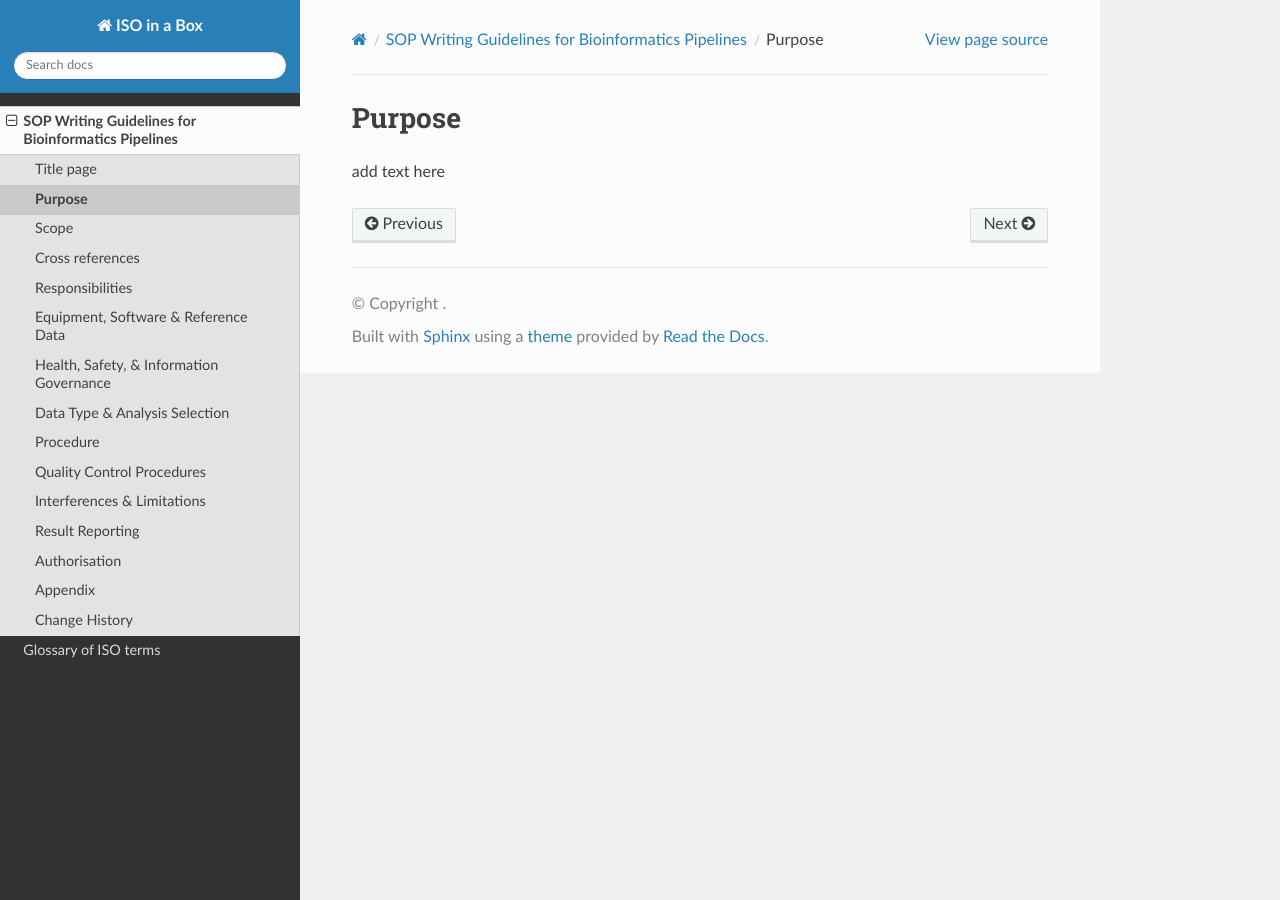
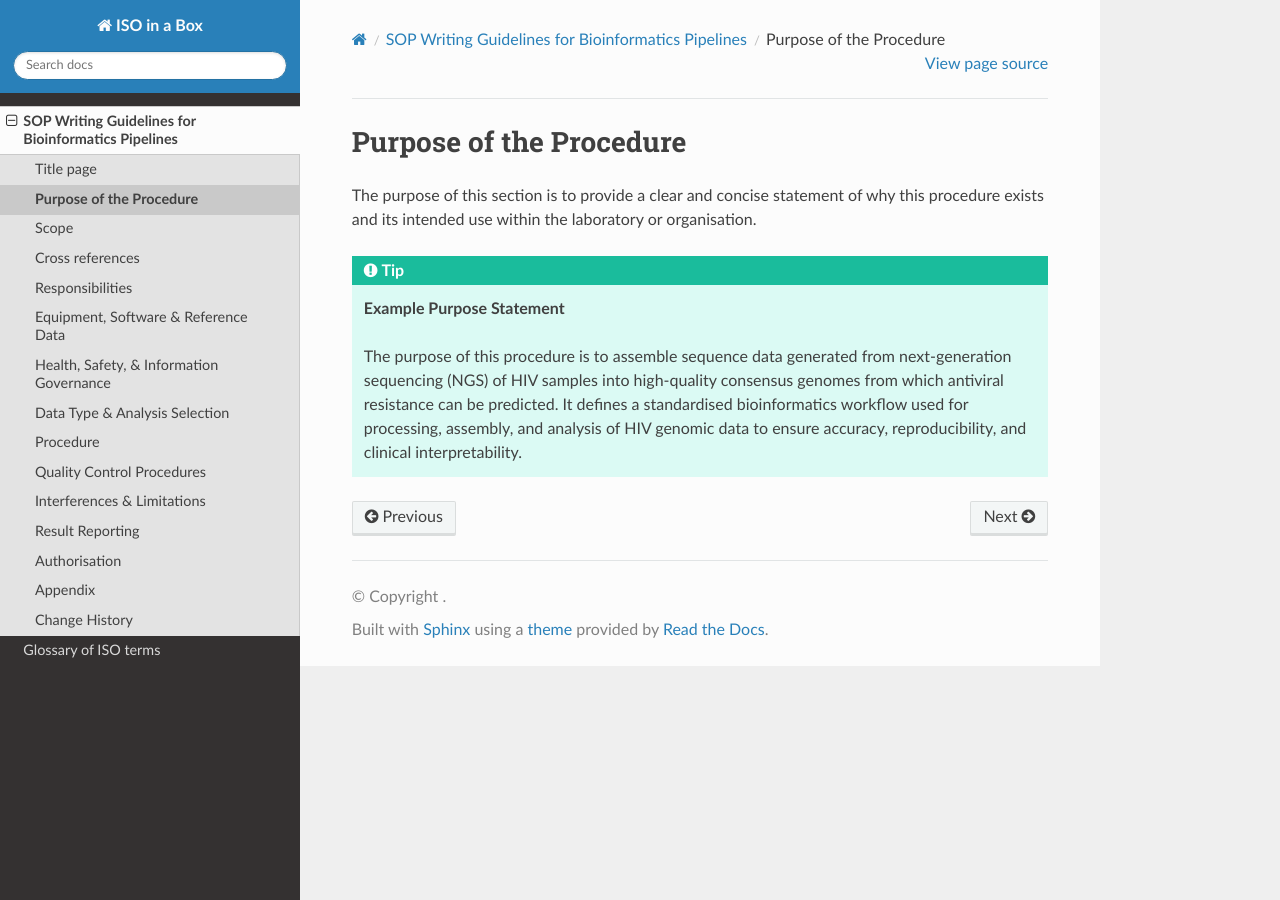
Before and after one commit to ASendellPrice/IIB-rtd, a Sphinx documentation site: the page built from docs/source/sop_guide_purpose.rst, in a window 1280 px wide. Built offline with Sphinx 7.4.7 and the Read the Docs theme 3.1.0, drawn with Linux system fonts in a browser that asks for light colours; pages that are not in the unit, such as notebooks, are missing from menus.

Commit message:
Purpose guide added

```diff
--- a/docs/source/sop_guide_purpose.rst
+++ b/docs/source/sop_guide_purpose.rst
@@ -1,4 +1,10 @@
-Purpose
-=======
+Purpose of the Procedure
+========================
 
-add text here
+The purpose of this section is to provide a clear and concise statement of why this procedure exists and its intended use within the laboratory or organisation.
+
+.. tip::
+
+   **Example Purpose Statement**
+
+   The purpose of this procedure is to assemble sequence data generated from next-generation sequencing (NGS) of HIV samples into high-quality consensus genomes from which antiviral resistance can be predicted. It defines a standardised bioinformatics workflow used for processing, assembly, and analysis of HIV genomic data to ensure accuracy, reproducibility, and clinical interpretability.
```
